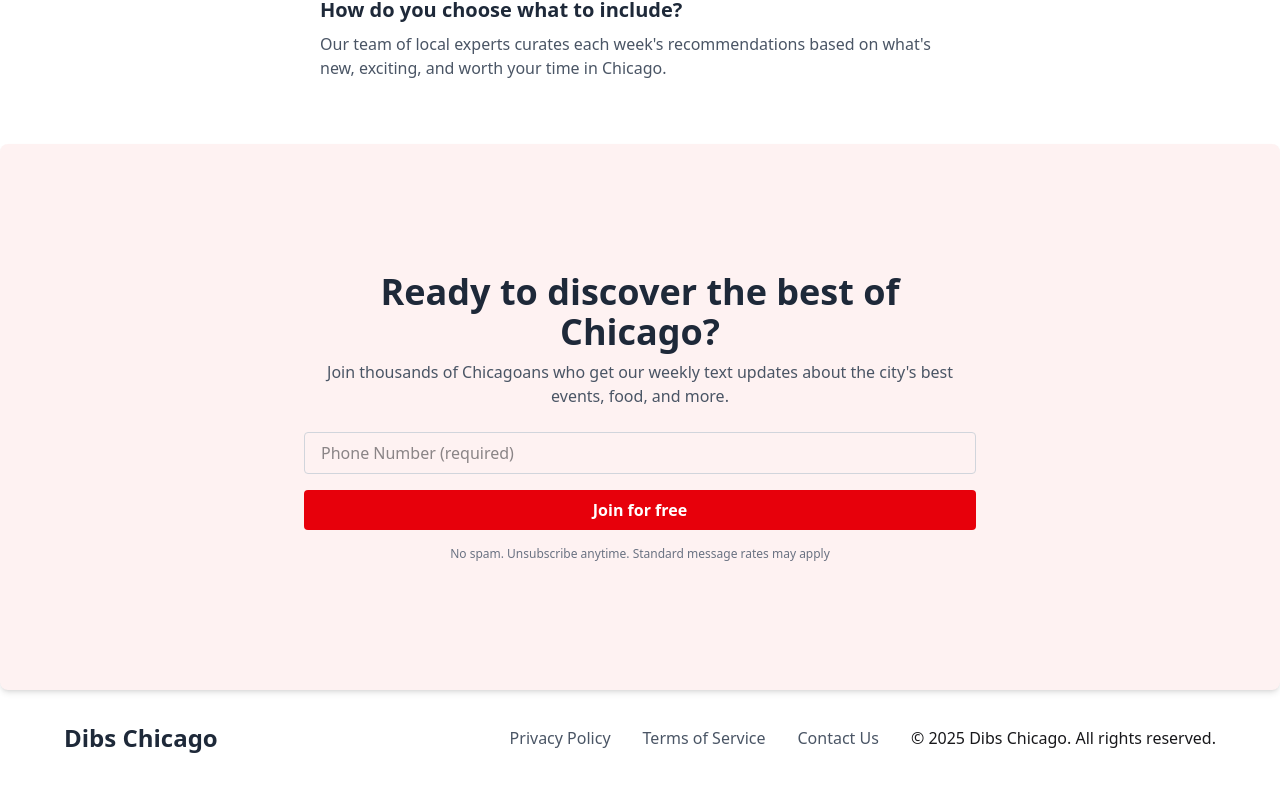
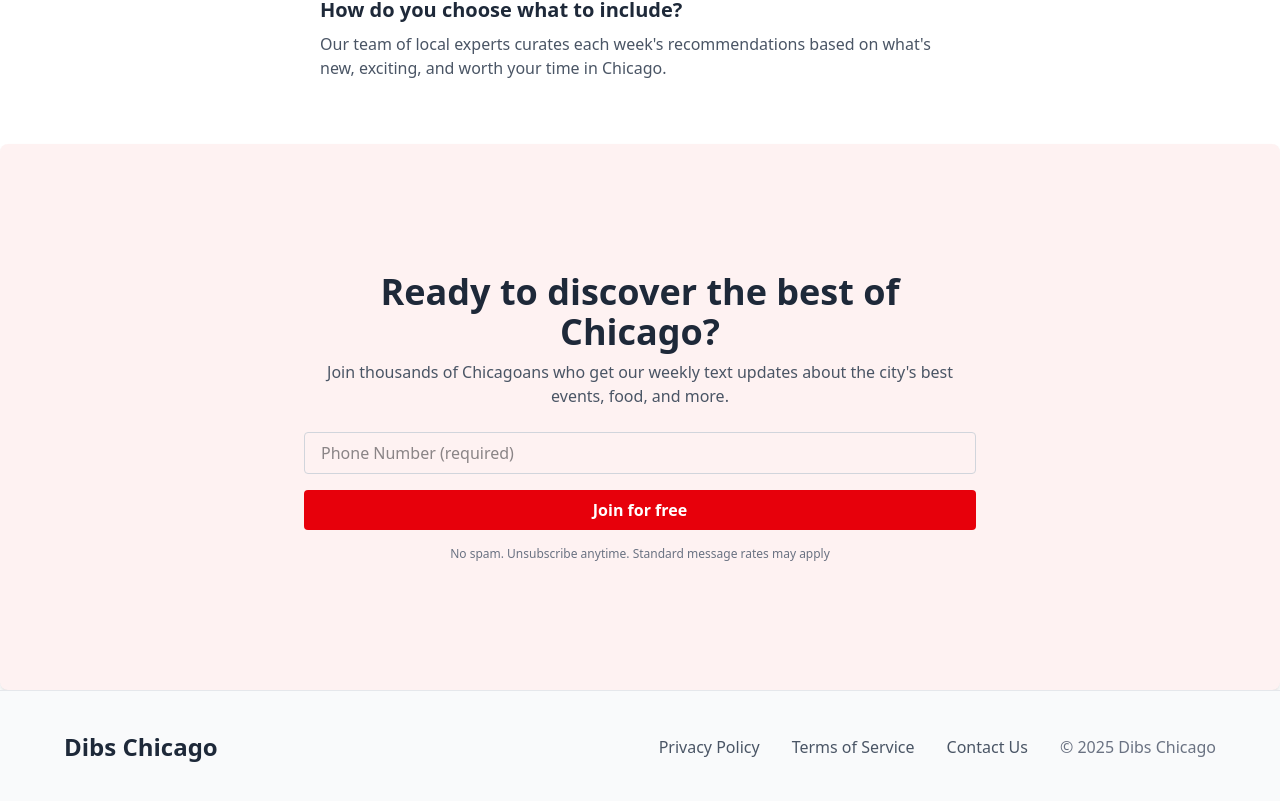
Before and after one commit to xuandy123/event-app, a Next.js app: page / in a window 1280 px wide. Shown: the part 2680-3481 px from the top of the page. Built offline with nearby package versions, Linux system fonts and the light colour scheme.

Commit message:
Fix some minor things

```diff
--- a/src/app/components/Footer.tsx
+++ b/src/app/components/Footer.tsx
@@ -4,7 +4,7 @@ import { APP_NAME } from "../constants";
 
 const Footer: React.FC = () => {
   return (
-    <footer className="py-8 px-4">
+    <footer className="border-t border-gray-200 bg-gray-50 py-10 px-4">
       <div className="max-w-6xl mx-auto">
         <div className="flex flex-col md:flex-row justify-between items-center">
           <div className="mb-4 md:mb-0">
@@ -30,7 +30,7 @@ const Footer: React.FC = () => {
             >
               Contact Us
             </Link>
-            <p>© 2025 {APP_NAME}. All rights reserved.</p>
+            <p className="text-gray-500">© 2025 {APP_NAME}</p>
           </nav>
         </div>
       </div>
--- a/src/app/events/[id]/page.tsx
+++ b/src/app/events/[id]/page.tsx
@@ -107,7 +107,7 @@ export default function EventDetailsPage() {
   }
 
   return (
-    <div className="container mx-auto p-4">
+    <div className="container mx-auto p-4 min-h-screen">
       <h1 className="text-4xl font-extrabold text-primary mb-6">
         {event.name}
       </h1>
--- a/src/app/events/page.tsx
+++ b/src/app/events/page.tsx
@@ -28,7 +28,7 @@ export default function EventsPage() {
   }, []);
 
   return (
-    <div className="px-4 py-6 w-full">
+    <div className="px-4 py-6 w-full min-h-screen">
       <div className="text-center mb-8">
         <h2 className="text-3xl font-bold text-primary">Week of</h2>
         <h1 className="text-5xl font-extrabold text-primary mb-4">
--- a/src/app/layout.tsx
+++ b/src/app/layout.tsx
@@ -12,7 +12,7 @@ const poppins = Poppins({
 });
 
 export const metadata: Metadata = {
-  title: "ChiBuzz - Never Miss an Event Again",
+  title: "DibsChicago - Never Miss an Event Again",
   description: "Get weekly event notifications straight to your phone!",
 };
 
```
